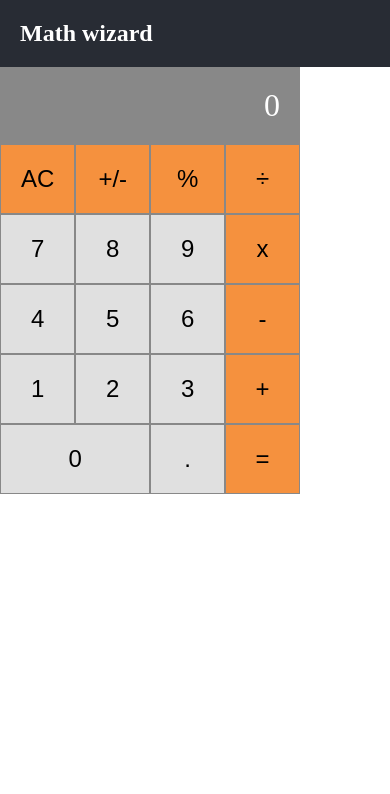
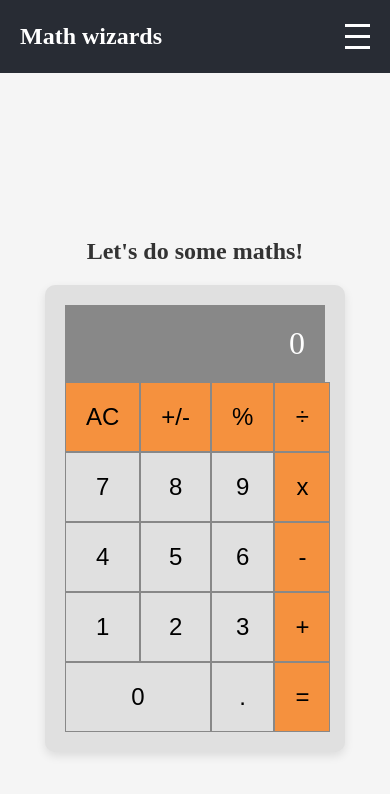
Before and after one commit to Charzy-1/Math-wizard-app, a React (Create React App) app: page /calculator in a window 390 px wide. Shown: the top 794 px of the page. Built offline with nearby package versions, Linux system fonts and the light colour scheme.

Commit message:
Added some files and styling

```diff
--- a/src/components/Calculator.css
+++ b/src/components/Calculator.css
@@ -35,12 +35,48 @@
   text-decoration: underline;
 }
 
-.calculator {
-  width: 450px;
-  background-color: #f3f3f3;
-  overflow: hidden;
+.hamburger {
+  display: none;
+  flex-direction: column;
+  cursor: pointer;
+}
+
+.hamburger div {
+  width: 25px;
+  height: 3px;
+  background-color: white;
+  margin: 4px 0;
+}
+
+.page-content {
+  padding-top: 80px;
+}
+
+.calculator-container {
   display: flex;
   flex-direction: column;
+  align-items: center;
+  justify-content: center;
+  min-height: 100vh;
+  background-color: #f5f5f5;
+  padding: 20px;
+}
+
+.calculator-heading {
+  font-size: 24px;
+  font-weight: bold;
+  margin-bottom: 20px;
+  color: #333;
+}
+
+.calculator {
+  width: 400px;
+  grid-template-columns: repeat(4, 1fr);
+  gap: 10px;
+  background-color: #e0e0e0;
+  padding: 20px;
+  border-radius: 10px;
+  box-shadow: 0 4px 10px rgba(0, 0, 0, 0.1);
 }
 
 .display {
@@ -49,6 +85,35 @@
   text-align: right;
   padding: 20px;
   font-size: 2em;
+}
+
+.Home-container {
+  display: flex;
+  flex-direction: column;
+  align-items: left;
+  justify-content: center;
+  min-height: 100vh;
+  width: 85vw;
+  font-size: 2rem;
+  font-weight: bold;
+  margin: 6rem;
+}
+
+.Home-container p{
+  font-weight: normal;
+  margin-top: 30px;
+}
+
+.Quote-container {
+  display: flex;
+  flex-direction: column;
+  align-items: center;
+  justify-content: center;
+  min-height: 100vh;
+  width: 85vw;
+  font-size: 2rem;
+  font-weight: bold;
+  margin: 6rem;
 }
 
 .button-grid {
@@ -86,6 +151,7 @@ button.zero {
 
   .navbar-links.active {
     display: flex;
+    text-align: center;
   }
 
   .hamburger {
@@ -96,3 +162,8 @@ button.zero {
     width: 300px;
   }
 }
+@media (max-width: 280px) {
+  .navbar-brand {
+  display: none;
+  }
+}
--- a/src/components/Calculator.js
+++ b/src/components/Calculator.js
@@ -33,6 +33,8 @@ const Calculator = () => {
   };
 
   return (
+    <div className="calculator-container">
+      <p className="calculator-heading">Let's do some maths!</p>
       <div className="calculator">
         <div className="display">
           {calculatorState.next || calculatorState.total || '0'}
@@ -59,6 +61,7 @@ const Calculator = () => {
           <Button value="=" className="operator" onClick={() => handleClick('=')} />
         </div>
       </div>
+    </div>
   );
 };
 
--- a/src/components/Home.js
+++ b/src/components/Home.js
@@ -2,9 +2,22 @@ import React from 'react';
 
 const Home = () => {
   return (
-    <div>
-      <h2>Home</h2>
-      <p>Mathematics is not all about numbers, equations, computations, or algorithms: It is about understanding - Williams Paul Thurston</p>
+    <div className='Home-container'>
+        <h2>Welcome to our Page!</h2>
+        <p>Lorem ipsum dolor sit amet, consectetur adipiscing elit. Quisque sit amet accumsan risus.
+            Vivamus faucibus euismod tortor, sit amet sollicitudin erat.
+            Integer tincidunt eros at sapien vehicula, nec volutpat odio viverra.
+            In dapibus, est sed pharetra suscipit, sapien justo ornare nisi,
+            at fermentum eros ligula ut velit. Fusce quis erat non
+            leo luctus laoreet non id ligula.
+        </p> <br></br>
+
+        <p>Proin malesuada nisl eget libero tincidunt, vitae aliquam massa ullamcorper.
+            Nullam vehicula, erat vel fermentum elementum, turpis felis luctus dui,
+            nec varius erat risus nec metus. Sed id dictum eros, sed dapibus dolor. Nulla facilisi.
+            Phasellus id purus non ligula facilisis blandit. Duis aliquam
+            metus ut ante interdum, id pretium nulla ultricies.</p>
+
     </div>
   );
 };
--- a/src/components/Navbar.js
+++ b/src/components/Navbar.js
@@ -9,13 +9,26 @@ const Navbar = () => {
     setIsOpen(!isOpen);
   };
 
+  const handleKeyDown = (event) => {
+    if (event.key === 'Enter' || event.key === ' ') {
+      toggleMenu();
+    }
+  };
+
   return (
     <nav className="navbar">
-      <h1 className="navbar-brand">Math wizard</h1>
-      <div className="hamburger" onClick={toggleMenu}>
-        <div></div>
-        <div></div>
-        <div></div>
+      <h1 className="navbar-brand">Math wizards</h1>
+      <div
+        className="hamburger"
+        onClick={toggleMenu}
+        onKeyDown={handleKeyDown}
+        role="button"
+        tabIndex="0"
+        aria-label="Toggle menu"
+      >
+        <div />
+        <div />
+        <div />
       </div>
       <ul className={`navbar-links ${isOpen ? 'active' : ''}`}>
         <li><Link to="/" onClick={toggleMenu}>Home</Link></li>
--- a/src/components/Quote.js
+++ b/src/components/Quote.js
@@ -1,11 +1,9 @@
 import React from 'react';
 
 const Quote = () => (
-  <div>
-    <h2>Quote</h2>
-    <p>
-      Lorem ipsum dolor sit amet, consectetur adipiscing elit. Quisque luctus,
-      ligula at dapibus bibendum, velit quam.
+  <div className='Quote-container'>
+    <p>Mathematics is not all about numbers, equations, computations, or algorithms:
+        It is about understanding - Williams Paul Thurston
     </p>
   </div>
 );
```
Lines whose indentation alone changed are shown as unchanged.
